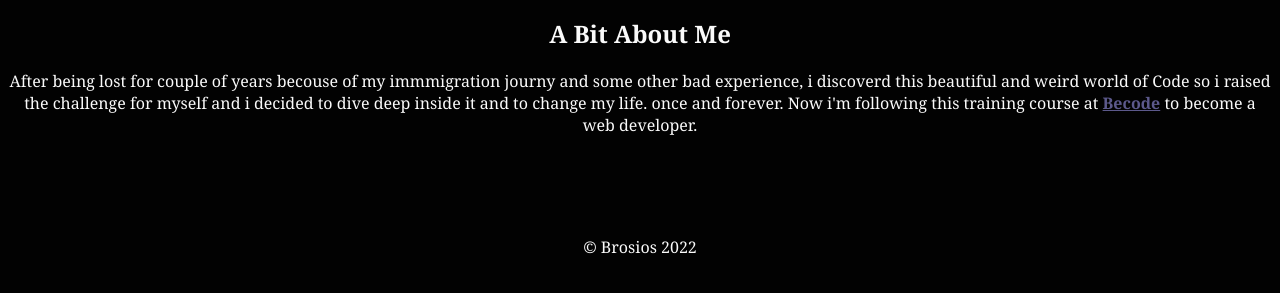
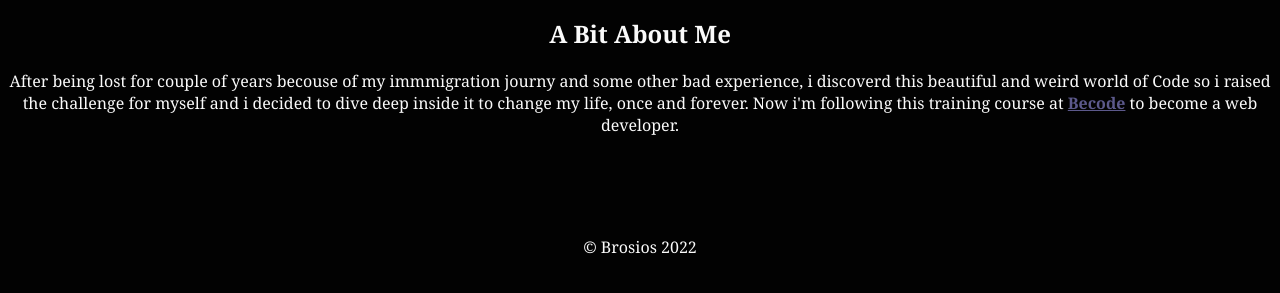
Before and after one commit to Brosios/Brosios.github.io, a plain HTML site: page index.html in a window 1280 px wide. Shown: the part 489-782 px from the top of the page. Drawn offline with Linux system fonts and the light colour scheme.

Commit message:
Update index.html

```diff
--- a/index.html
+++ b/index.html
@@ -35,7 +35,7 @@
         After being lost for couple of years becouse of my
         immmigration journy and some other bad experience, i discoverd this beautiful and weird world of Code
         so i raised the challenge for myself and i decided to dive
-        deep inside it and to change my life. once and forever.
+        deep inside it to change my life, once and forever.
         Now i'm following this training course at <strong><a target="_blank" href=https://becode.org/">Becode</a></strong> to become a web developer.
       </p>
     </div>
```
